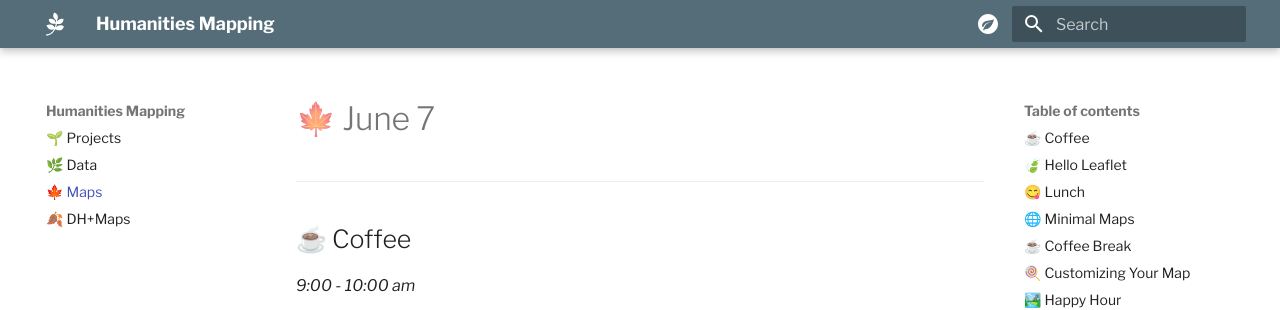
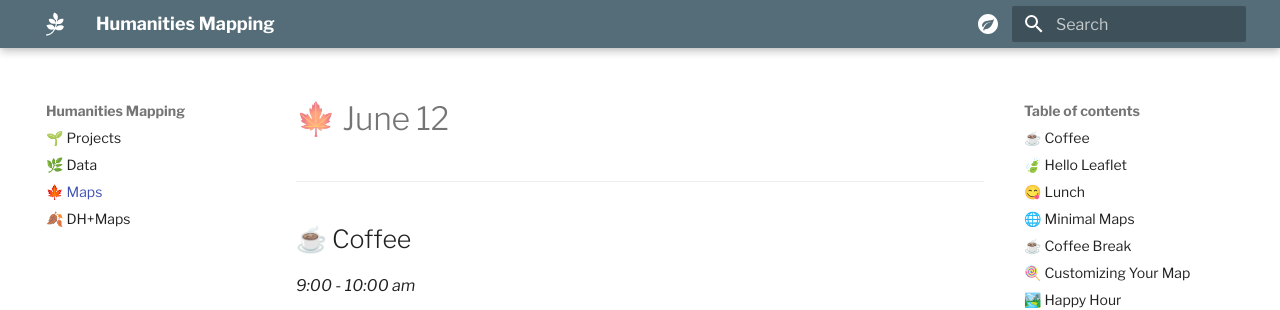
Before and after one commit to apjanco/leaflet-course, an MkDocs documentation site: the page built from docs/day3.md, in a window 1280 px wide and 900 px high. Shown: the top 310 px of the window. Built offline with MkDocs 1.6.1 and Material for MkDocs 9.7.7, drawn with Linux system fonts in a browser that asks for light colours.

Commit message:
Update day3.md

```diff
--- a/docs/day3.md
+++ b/docs/day3.md
@@ -1,4 +1,4 @@
-# 🍁 June 7
+# 🍁 June 12
 
 <hr>
 
```
